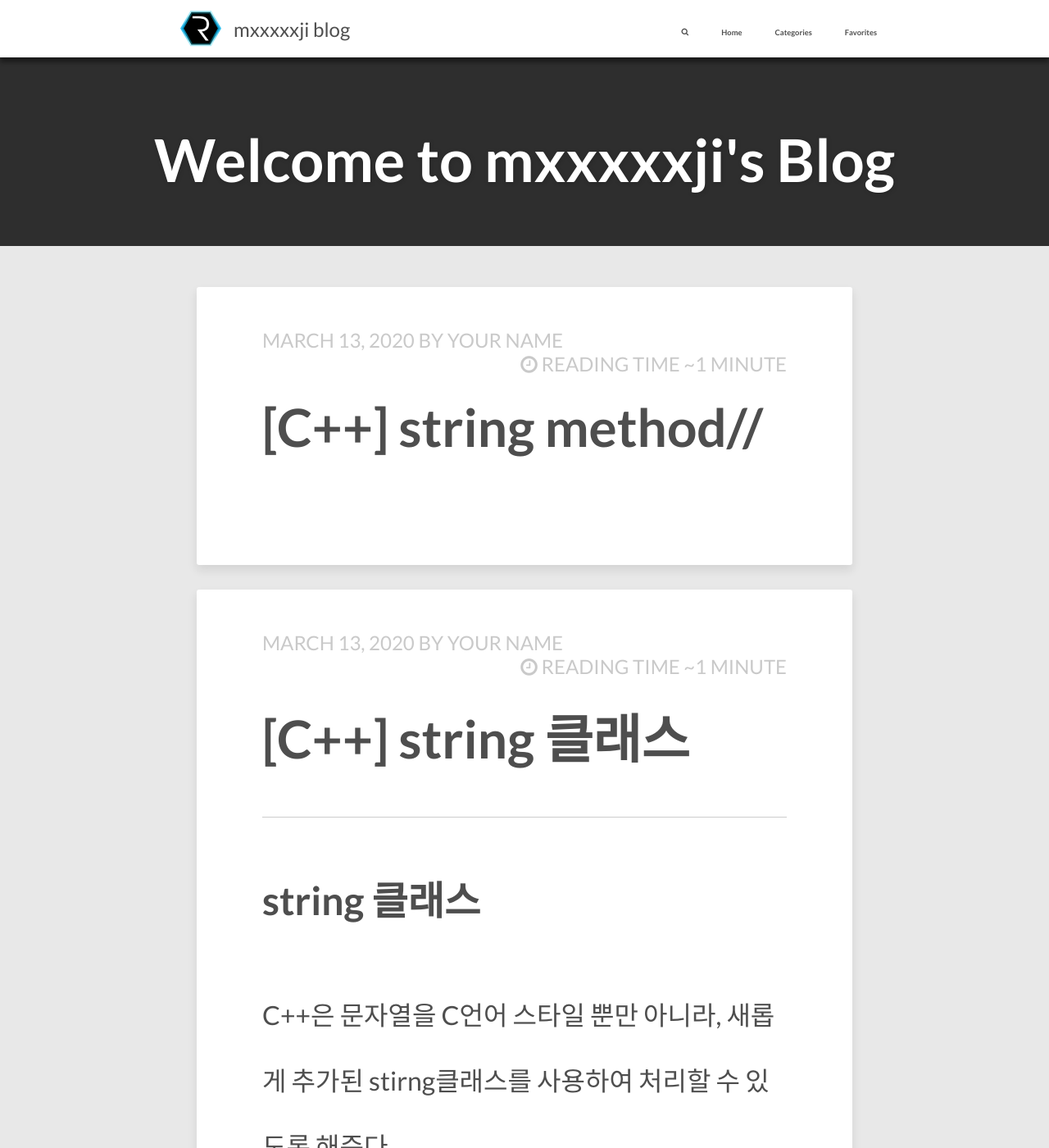
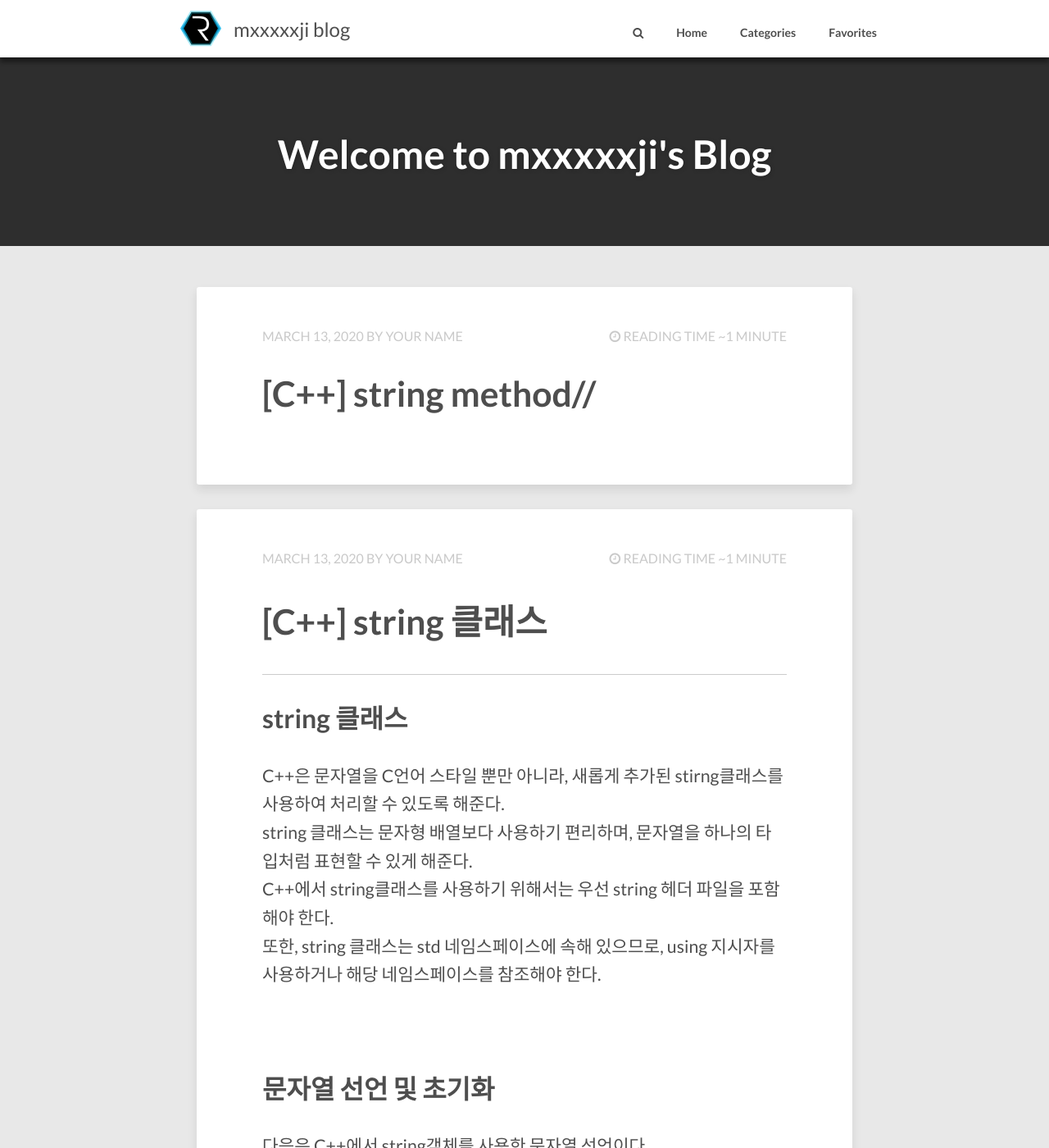
Before and after one commit to mxxxxxji/Mxxxxxji.github.io, a Jekyll site: the page built from index.html, in a window 1280 px wide and 1400 px high. Shown: the whole window at 82% size. Built offline with Jekyll 4.4.1, drawn with Linux system fonts in a browser that asks for light colours; nearby versions of some CDN libraries; the list of posts is cut into pages by our own code; comment, search, counter and statistics services are not loaded; some of the changed text lies outside the part shown.

Commit message:
Update _variables.scss

```diff
--- a/_sass/_variables.scss
+++ b/_sass/_variables.scss
@@ -7,8 +7,8 @@
 $code-font: monospace;
 $alt-font: serif;
 
-$doc-font-size: 8;
-$doc-line-height: 40;
+$doc-font-size: 12;
+$doc-line-height: 26;
 
 
 // set-up the body font-size / line-height
```
